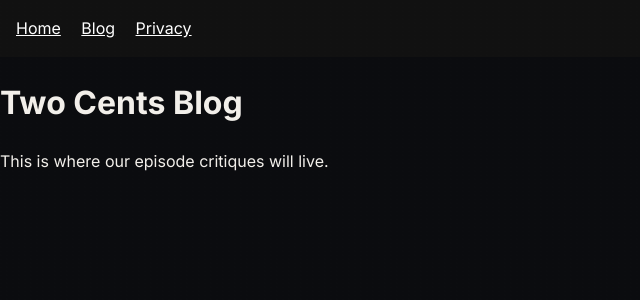
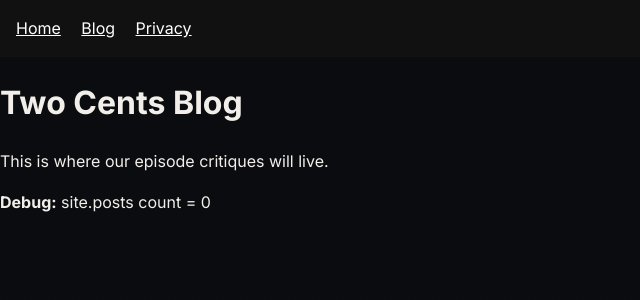
Before and after one commit to talonbuccola-cloud/two-cents-podcast, a Jekyll site: the page built from blog/index.md, in a window 1280 px wide. Shown: the top 300 px of the page, without its empty margins (0-640 px from the left). Built offline with Jekyll 4.4.1, drawn with Linux system fonts in a browser that asks for light colours.

Commit message:
Update index.md

```diff
--- a/blog/index.md
+++ b/blog/index.md
@@ -6,3 +6,13 @@ title: Blog
 # Two Cents Blog
 
 This is where our episode critiques will live.
+<p><strong>Debug:</strong> site.posts count = {{ site.posts | size }}</p>
+
+<ul>
+  {% for post in site.posts %}
+    <li>
+      <a href="{{ post.url | relative_url }}">{{ post.title }}</a>
+      ({{ post.date | date: "%Y-%m-%d" }})
+    </li>
+  {% endfor %}
+</ul>
```
